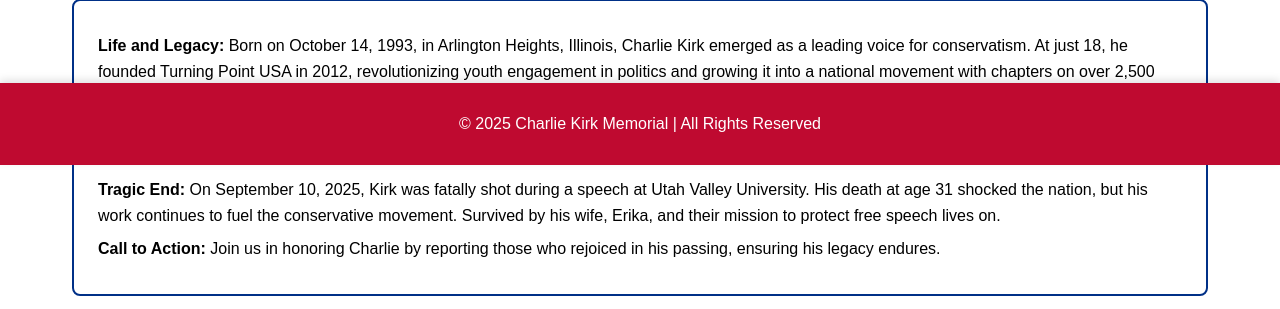
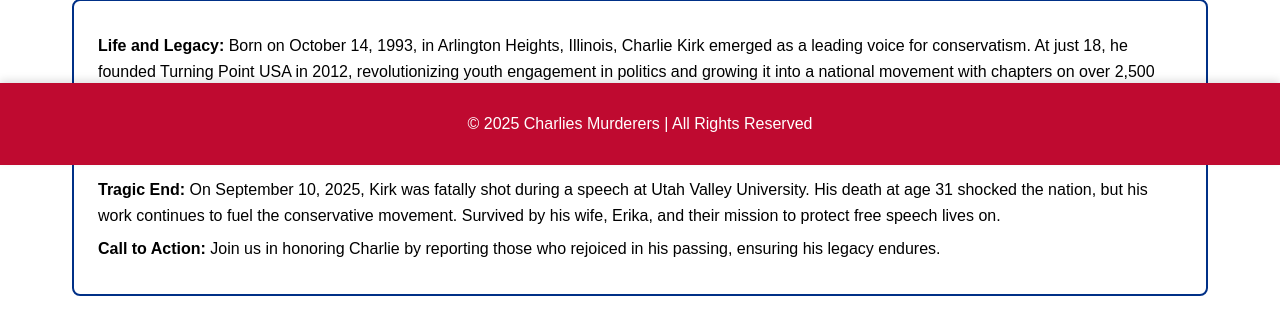
Before and after one commit to itsjustragic/fksdlfksok, a FastAPI app: page / in a window 1280 px wide. Shown: the part 635-944 px from the top of the page. Run offline with FastAPI, Linux system fonts and the light colour scheme; data that the repository does not hold is empty.

Commit message:
Update index.html

```diff
--- a/templates/index.html
+++ b/templates/index.html
@@ -64,7 +64,7 @@
         </section>
     </main>
     <footer class="footer">
-        <p>&copy; 2025 Charlie Kirk Memorial | All Rights Reserved</p>
+        <p>&copy; 2025 Charlies Murderers | All Rights Reserved</p>
     </footer>
     <script src="/static/script.js"></script>
 </body>
```
